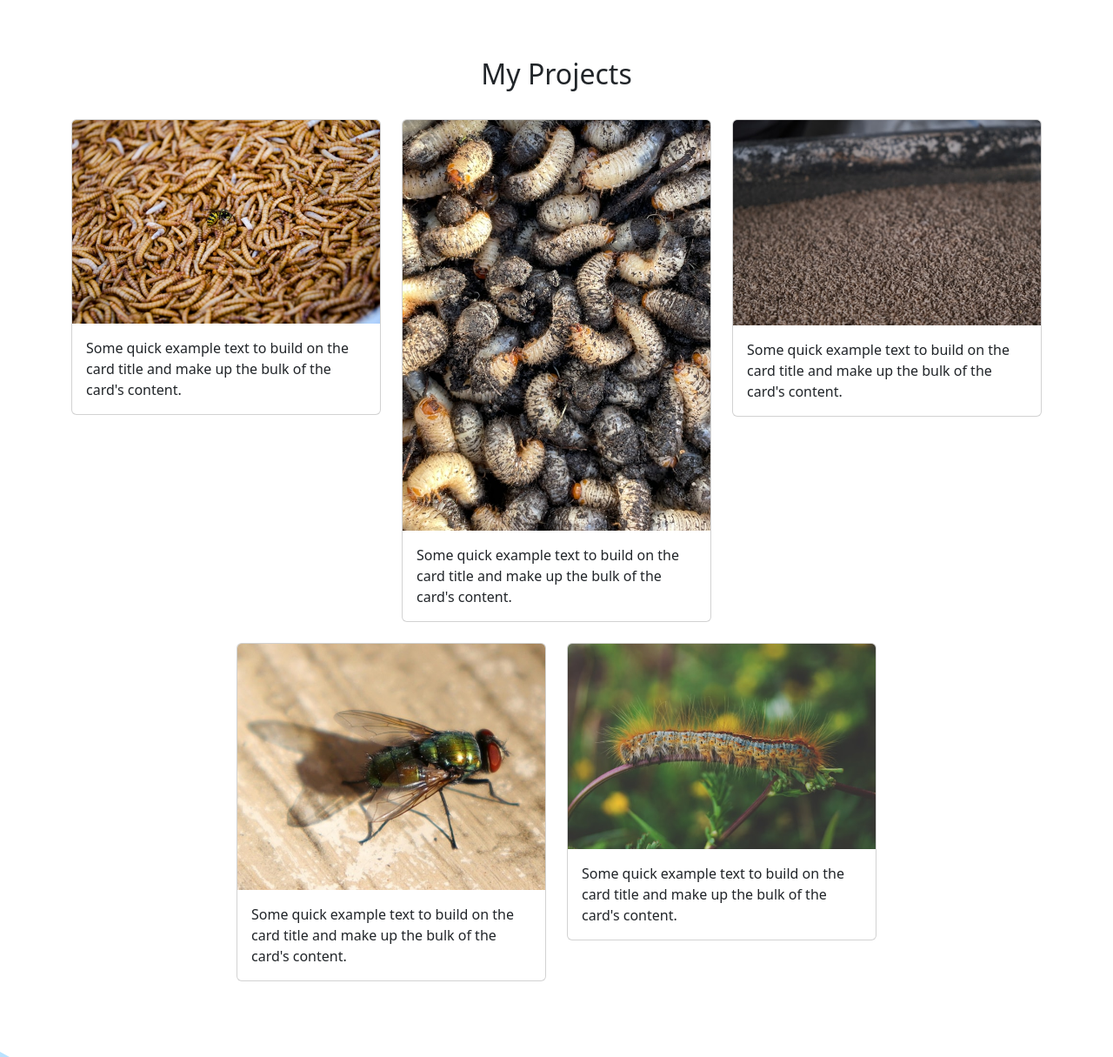
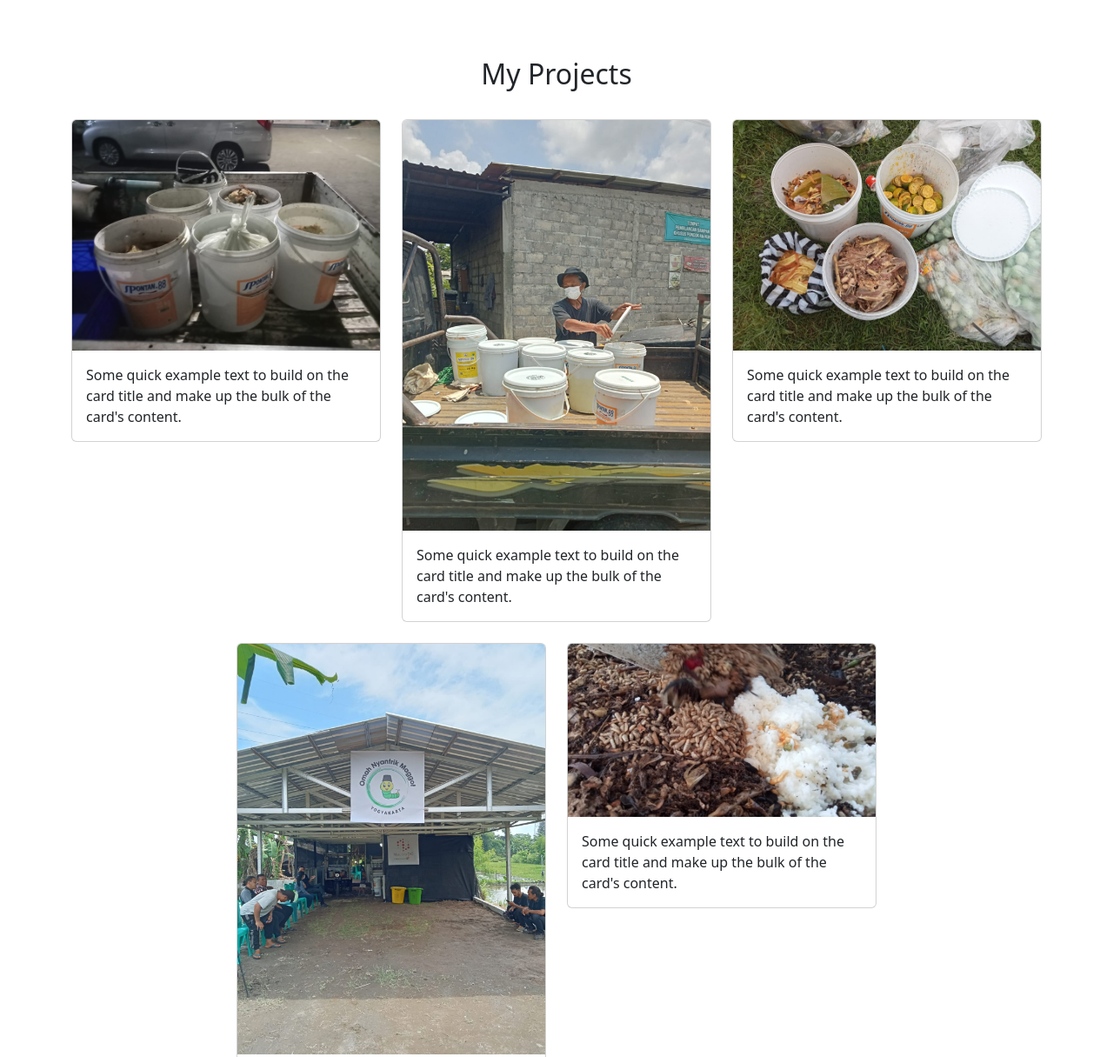
Before and after one commit to martwidarto/martportfolio, a plain HTML site: page index.html in a window 1280 px wide. Shown: the part 1460-2675 px from the top of the page at 87% size. Drawn offline with nearby package versions, Linux system fonts and the light colour scheme.

Commit message:
projectedit

```diff
--- a/index.html
+++ b/index.html
@@ -85,7 +85,7 @@
             <div class="row justify-content-center">
                 <div class="col-md-4 mb-4">
                     <div class="card" >
-                        <img src="img/projects/1.jpg" class="card-img-top" alt="Project1">
+                        <img src="img/projects/omn1.jpg" class="card-img-top" alt="Project1">
                         <div class="card-body">
                           <p class="card-text">Some quick example text to build on the card title and make up the bulk of the card's content.</p>
                         </div>
@@ -93,7 +93,7 @@
                 </div>
                 <div class="col-md-4 mb-4">
                     <div class="card" >
-                        <img src="img/projects/2.jpg" class="card-img-top" alt="Project2">
+                        <img src="img/projects/omn2.jpg" class="card-img-top" alt="Project2">
                         <div class="card-body">
                           <p class="card-text">Some quick example text to build on the card title and make up the bulk of the card's content.</p>
                         </div>
@@ -101,7 +101,7 @@
                 </div>
                 <div class="col-md-4 mb-4">
                     <div class="card" >
-                        <img src="img/projects/3.jpg" class="card-img-top" alt="Project3">
+                        <img src="img/projects/omn3.jpg" class="card-img-top" alt="Project3">
                         <div class="card-body">
                           <p class="card-text">Some quick example text to build on the card title and make up the bulk of the card's content.</p>
                         </div>
@@ -109,7 +109,7 @@
                 </div>
                 <div class="col-md-4 mb-4">
                     <div class="card" >
-                        <img src="img/projects/4.jpg" class="card-img-top" alt="Project4">
+                        <img src="img/projects/omn4.jpg" class="card-img-top" alt="Project4">
                         <div class="card-body">
                           <p class="card-text">Some quick example text to build on the card title and make up the bulk of the card's content.</p>
                         </div>
@@ -117,7 +117,7 @@
                 </div>
                 <div class="col-md-4 mb-4">
                     <div class="card" >
-                        <img src="img/projects/5.jpg" class="card-img-top" alt="Project5">
+                        <img src="img/projects/omn5.jpg" class="card-img-top" alt="Project5">
                         <div class="card-body">
                           <p class="card-text">Some quick example text to build on the card title and make up the bulk of the card's content.</p>
                         </div>
```
Also changed, not shown: img/projects/omn1.jpg (added), img/projects/omn2.jpg (added), img/projects/omn3.jpg (added), img/projects/omn4.jpg (added), img/projects/omn5.jpg (added).
